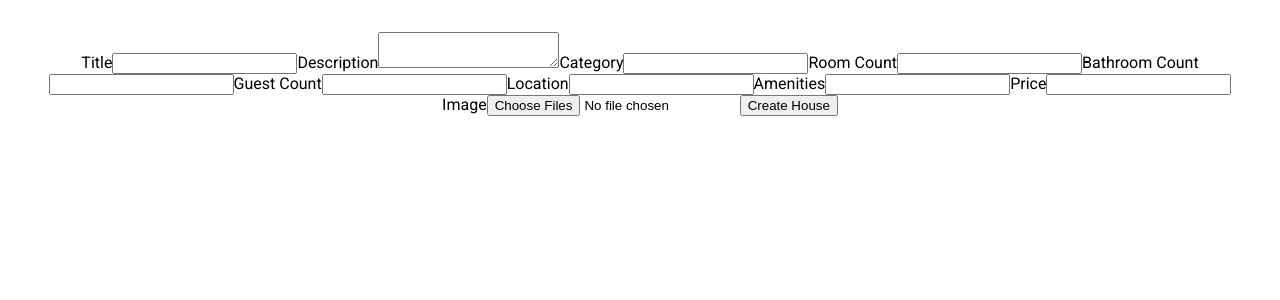
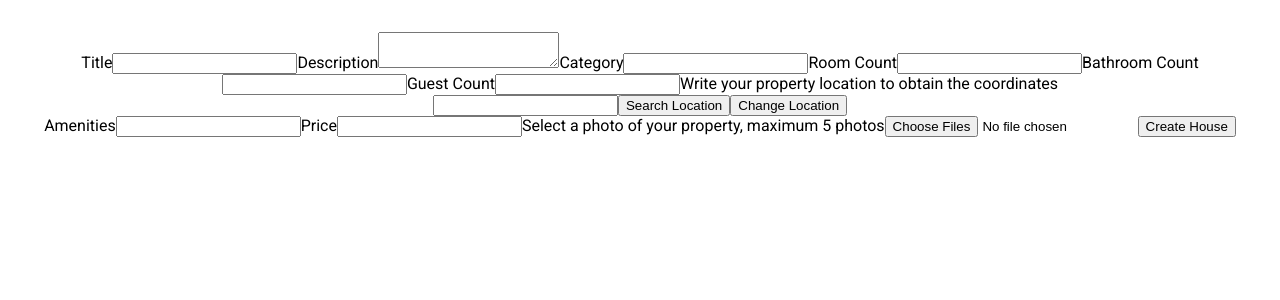
Before and after one commit to albinramos/frontend_fullstack, a React (Vite) app: page /housecreation/1 in a window 1280 px wide. Shown: the top 300 px of the page. Built offline with nearby package versions, Linux system fonts and the light colour scheme.

Commit message:
mikel house creation

```diff
--- a/src/components/houseCreation/HouseCreation.jsx
+++ b/src/components/houseCreation/HouseCreation.jsx
@@ -6,7 +6,6 @@ const HouseCreation = () => {
   const [formData, setFormData] = useState({
     title: "",
     description: "",
-    imageSrc: [], // Cambiado a un array para manejar múltiples imágenes
     category: "",
     roomCount: "",
     bathroomCount: "",
@@ -16,6 +15,7 @@ const HouseCreation = () => {
     price: "",
     userId: "",
   });
+  const [locationVisible, setLocationVisible] = useState(true);
 
   const handleChanges = (event) => {
     const { name, value } = event.target;
@@ -23,29 +23,67 @@ const HouseCreation = () => {
   };
 
   const handleImageChange = (event) => {
-    // Manejar cambios en las imágenes y actualizar el estado
     const images = Array.from(event.target.files);
     setFormData({ ...formData, imageSrc: images });
+  };
+
+  const handleLocationSearch = async () => {
+    const address = formData.locationValue;
+
+    if (!address) {
+      return;
+    }
+
+    try {
+      const response = await fetch(
+        `https://nominatim.openstreetmap.org/search?format=json&q=${encodeURIComponent(
+          address
+        )}`
+      );
+      const data = await response.json();
+
+      if (data && data.length > 0) {
+        const firstResult = data[0];
+        const lat = parseFloat(firstResult.lat);
+        const lon = parseFloat(firstResult.lon);
+
+        setFormData({
+          ...formData,
+          locationValue: `${lat},${lon},${firstResult.display_name}`
+
+        });
+
+        // Mostrar el campo de entrada después de obtener resultados
+        setLocationVisible(true);
+      } else {
+        console.log("No se encontraron coordenadas para la dirección ingresada.");
+        // Ocultar el campo de entrada si no se encuentran coordenadas
+        setLocationVisible(false);
+      }
+    } catch (error) {
+      console.error("Error al buscar coordenadas:", error.message);
+    }
+  };
+
+  const handleLocationChange = () => {
+    locationValue=
+    setLocationVisible(true);
   };
 
   const creationHandler = async (e) => {
     e.preventDefault();
 
-
     try {
-      // Crear un objeto FormData para enviar datos de formulario y archivos
       const formDataWithImages = new FormData();
 
-      // Agregar datos de formulario al objeto FormData
       for (const key in formData) {
         formDataWithImages.append(key, formData[key]);
       }
-
-      // Agregar cada archivo al objeto FormData
+if (formData.imageSrc){
       formData.imageSrc.forEach((image, index) => {
-        formDataWithImages.append(`imageSrc_${index}`, image);
+        formDataWithImages.append("foto", image);
       });
-
+    }
       const result = await fetch("http://localhost:3666/house", {
         method: "POST",
         credentials: "include",
@@ -112,13 +150,30 @@ const HouseCreation = () => {
       name="guestCount"
       value={formData.guestCount}
       onChange={handleChanges}/>
-    <label htmlFor="locationValue">Location</label>
+  <label htmlFor="locationValue">
+        Write your property location to obtain the coordinates
+      </label>
+      <div>
+
+        {locationVisible ? (
           <input
             type="text"
             id="locationValue"
             name="locationValue"
             value={formData.locationValue}
-      onChange={handleChanges}/>
+            onChange={handleChanges}
+          />
+        ) : (
+          <div>{formData.locationValue}</div>
+        )}
+        <button type="button" onClick={handleLocationSearch}>
+          Search Location
+        </button>
+        {/* Botón "Change Location" */}
+        <button type="button" onClick={handleLocationChange}>
+          Change Location
+        </button>
+      </div>
     <label htmlFor="amenities">Amenities</label>
     <input
       type="text"
@@ -133,13 +188,14 @@ const HouseCreation = () => {
       name="price"
       value={formData.price}
       onChange={handleChanges}/>
-    <label htmlFor="imageSrc">Image</label>
+    <label htmlFor="foto">Select a photo of your property, maximum 5 photos</label>
       <input
          type="file"
-        id="imageSrc"
-        name="imageSrc"
+         id="foto"
+         name="foto"
          accept="image/*"
          multiple
+
         onChange={handleImageChange}
       />
       <button type="submit">Create House</button>
```
Lines whose indentation alone changed are shown as unchanged.
